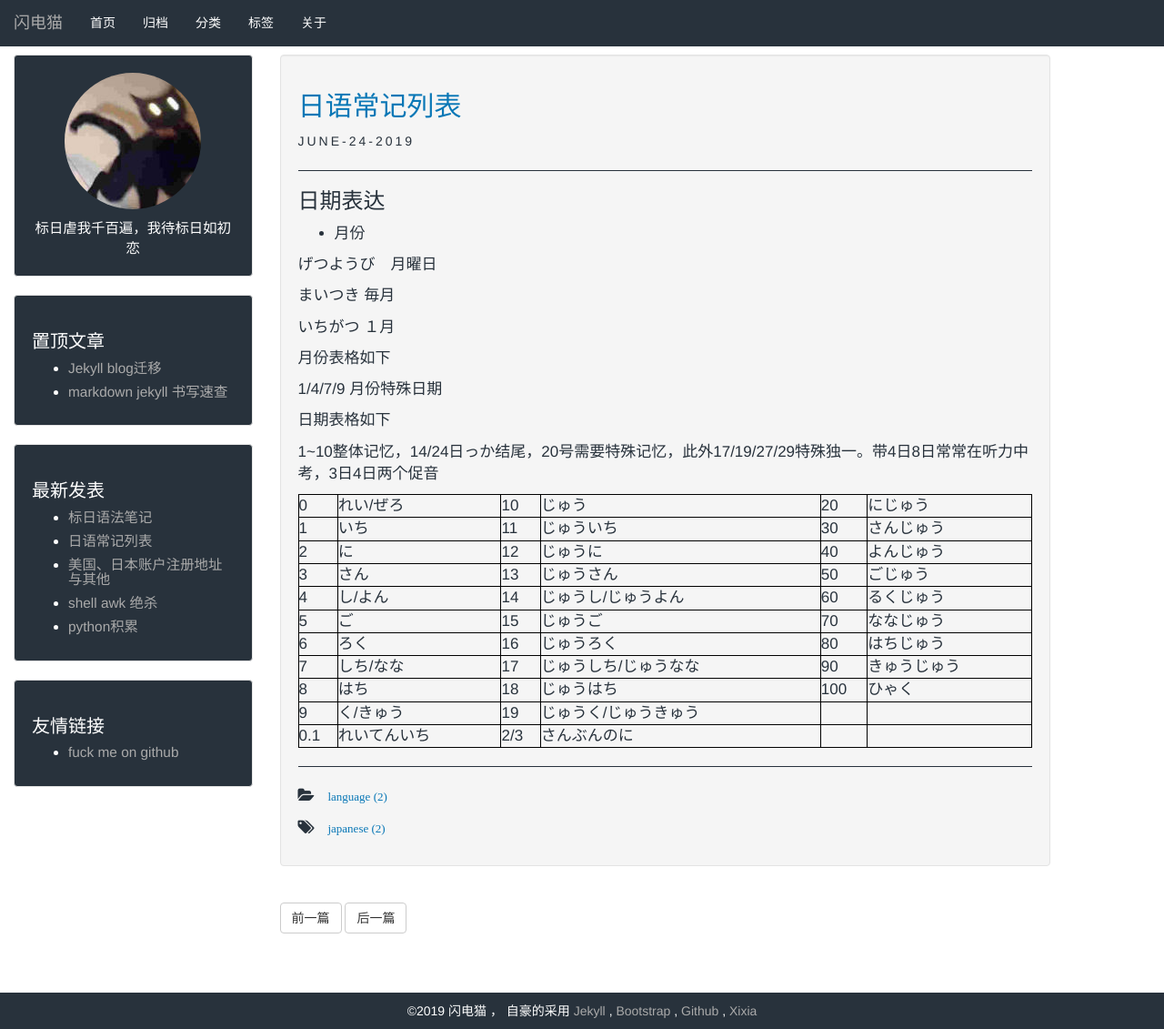
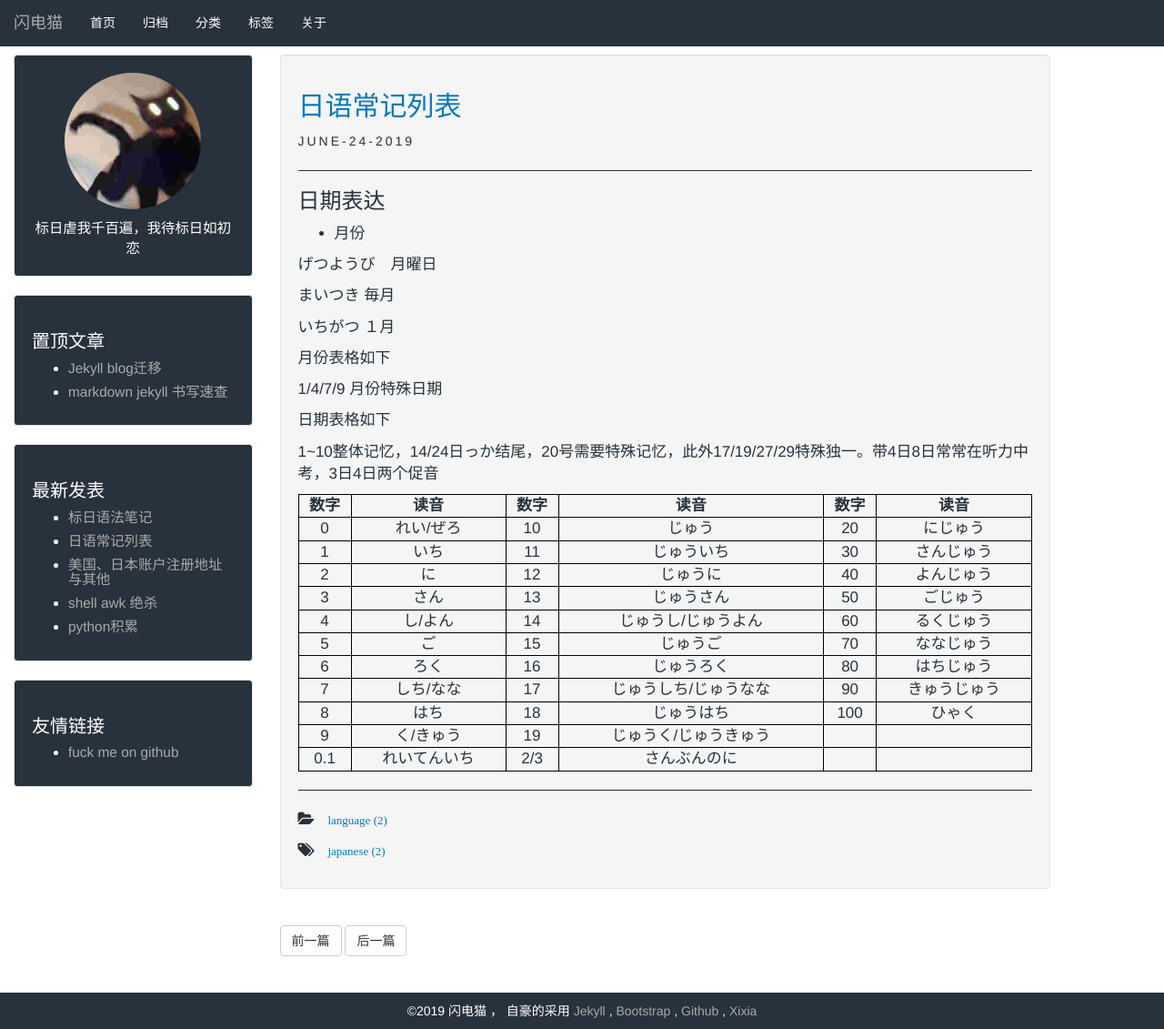
Before and after one commit to qfdmx/qfdmx.github.io, a Jekyll site: the page built from _posts/2019/2019-06-24-jplist.markdown, in a window 1280 px wide and 1131 px high. Shown: the whole window at 91% size. Built offline with Jekyll 4.4.1, drawn with Linux system fonts in a browser that asks for light colours.

Commit message:
暗室逢灯

```diff
--- a/_posts/2019/2019-06-24-jplist.markdown
+++ b/_posts/2019/2019-06-24-jplist.markdown
@@ -24,7 +24,7 @@ description: 常记列表包括课文出现的数数、日期表达、时间等
 
 1~10整体记忆，14/24日っか结尾，20号需要特殊记忆，此外17/19/27/29特殊独一。带4日8日常常在听力中考，3日4日两个促音
 
-|:-:|:-:|:-:|:-:|:-:|:-:|
+|数字|读音|数字|读音|数字|读音|
 |:-:|:-:|:-:|:-:|:-:|:-:|
 |0|れい/ぜろ|10|じゅう|20|にじゅう|
 |1|いち|11|じゅういち|30|さんじゅう|
```
